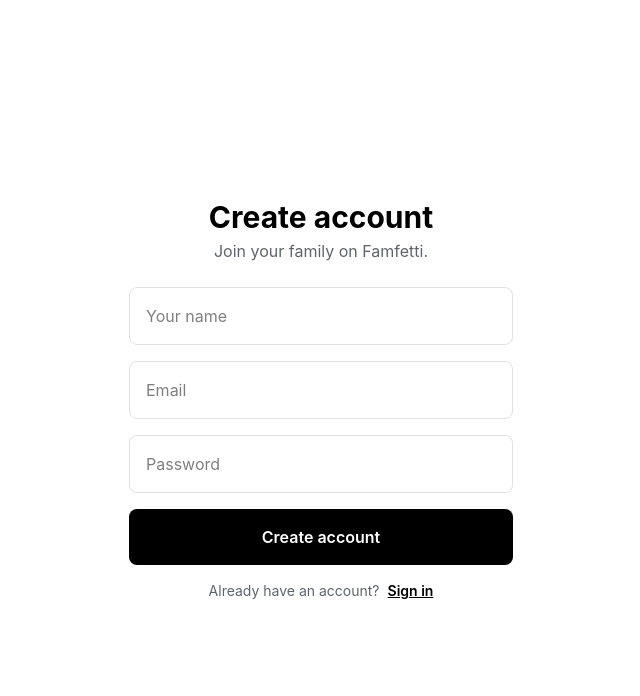
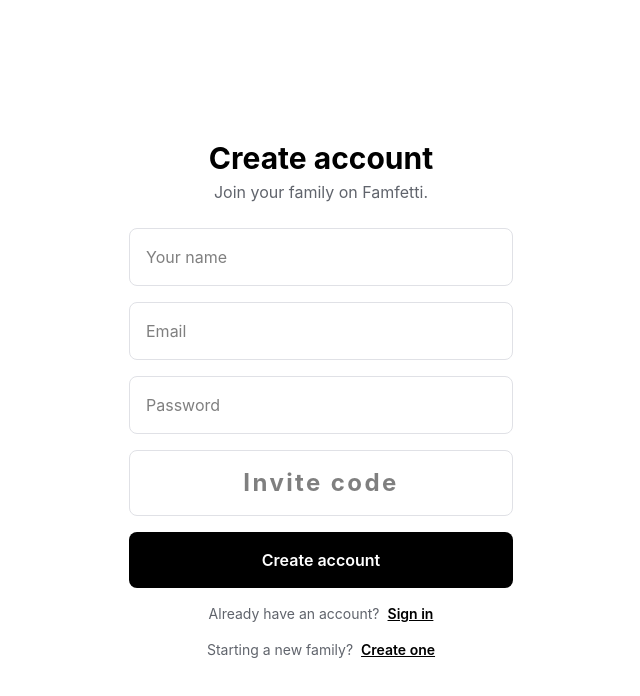
Before and after one commit to NomadCrewLLC/famfetti, a Next.js app: page /sign-up in a window 1280 px wide. Shown: the top 696 px of the page, without its empty margins (319-959 px from the left). Built offline with nearby package versions, Linux system fonts and the light colour scheme; no server answers.

Commit message:
feat(sign-up): require invite code and auto-join family

```diff
--- a/src/app/(auth)/sign-up/page.tsx
+++ b/src/app/(auth)/sign-up/page.tsx
@@ -1,22 +1,45 @@
 'use client';
 
 import Link from 'next/link';
-import { useRouter } from 'next/navigation';
-import { useState } from 'react';
+import { useRouter, useSearchParams } from 'next/navigation';
+import { Suspense, useState } from 'react';
 
+import { joinFamily } from '@/lib/families';
+import {
+  INVITE_PARAM,
+  NEW_FAMILY_PARAM,
+  normalizeInviteCode,
+  savePendingInviteCode,
+} from '@/lib/invite';
 import { supabase } from '@/lib/supabase/client';
 
-export default function SignUpPage() {
+function SignUpForm() {
   const router = useRouter();
+  const searchParams = useSearchParams();
+
+  // Three ways to land here:
+  //   /sign-up?invite=X7K2P9 → code is pre-filled and locked (came from a link)
+  //   /sign-up               → code is required, typed by hand
+  //   /sign-up?new=1         → no code at all, this person is starting a family
+  const linkedCode = searchParams.get(INVITE_PARAM);
+  const isStartingNewFamily = searchParams.get(NEW_FAMILY_PARAM) === '1';
+
   const [name, setName] = useState('');
   const [email, setEmail] = useState('');
   const [password, setPassword] = useState('');
+  const [code, setCode] = useState(linkedCode ? normalizeInviteCode(linkedCode) : '');
   const [submitting, setSubmitting] = useState(false);
 
   const onSubmit = async (e: React.FormEvent) => {
     e.preventDefault();
     if (!name || !email || !password) {
       window.alert('Name, email, and password are all required.');
+      return;
+    }
+
+    const normalizedCode = normalizeInviteCode(code);
+    if (!isStartingNewFamily && !normalizedCode) {
+      window.alert('An invite code is required — ask whoever invited you for their link.');
       return;
     }
 
@@ -27,27 +50,49 @@ export default function SignUpPage() {
       password,
       options: { data: { name } },
     });
-    setSubmitting(false);
 
     if (error) {
+      setSubmitting(false);
       window.alert(error.message);
       return;
     }
 
     if (!data.session) {
-      // Email confirmation is enabled on the project — user has to confirm before they can sign in.
+      // Email confirmation is enabled on the project — user has to confirm
+      // before they can sign in, and join_family needs them authenticated. Park
+      // the code so /welcome can redeem it on their first signed-in load.
+      if (normalizedCode) savePendingInviteCode(normalizedCode);
+      setSubmitting(false);
       window.alert('We sent you a confirmation link to finish creating your account.');
       return;
     }
 
-    router.replace('/');
+    if (isStartingNewFamily) {
+      router.replace('/create-family');
+      return;
+    }
+
+    try {
+      await joinFamily(normalizedCode);
+      router.replace('/');
+    } catch (err) {
+      // The account exists at this point, so don't strand them — /welcome lets
+      // them retry the code or create a family instead.
+      const message = err instanceof Error ? err.message : 'Could not join that family.';
+      window.alert(message);
+      router.replace('/welcome');
+    }
   };
 
   return (
     <main className="flex min-h-screen flex-col items-center justify-center bg-background px-four py-six text-text">
       <div className="w-full max-w-sm">
         <h1 className="text-center text-3xl font-bold">Create account</h1>
-        <p className="mt-one text-center text-text-secondary">Join your family on Famfetti.</p>
+        <p className="mt-one text-center text-text-secondary">
+          {isStartingNewFamily
+            ? 'Set up your account, then name your family.'
+            : 'Join your family on Famfetti.'}
+        </p>
 
         <form onSubmit={onSubmit} className="mt-four flex flex-col gap-three">
           <input
@@ -77,6 +122,21 @@ export default function SignUpPage() {
             className="rounded-two border border-background-selected px-three py-three text-base"
           />
 
+          {!isStartingNewFamily && (
+            <input
+              type="text"
+              placeholder="Invite code"
+              aria-label="Invite code"
+              maxLength={7}
+              value={code}
+              onChange={(e) => setCode(e.target.value.toUpperCase())}
+              // A code that arrived in the link is locked — editing it would
+              // only ever break a working invite.
+              disabled={submitting || Boolean(linkedCode)}
+              className="rounded-two border border-background-selected px-three py-three text-center text-2xl font-bold tracking-widest disabled:opacity-60"
+            />
+          )}
+
           <button
             type="submit"
             disabled={submitting}
@@ -91,8 +151,36 @@ export default function SignUpPage() {
               Sign in
             </Link>
           </div>
+
+          {!isStartingNewFamily && (
+            <div className="flex items-center justify-center gap-two text-sm text-text-secondary">
+              <span>Starting a new family?</span>
+              <Link
+                href={`/sign-up?${NEW_FAMILY_PARAM}=1`}
+                replace
+                className="font-semibold text-text underline"
+              >
+                Create one
+              </Link>
+            </div>
+          )}
         </form>
       </div>
     </main>
   );
 }
+
+export default function SignUpPage() {
+  // useSearchParams needs a Suspense boundary or the production build fails.
+  return (
+    <Suspense
+      fallback={
+        <main className="flex min-h-screen items-center justify-center bg-background text-text">
+          <p className="text-text-secondary">Loading…</p>
+        </main>
+      }
+    >
+      <SignUpForm />
+    </Suspense>
+  );
+}
--- a/src/app/(onboarding)/welcome/page.tsx
+++ b/src/app/(onboarding)/welcome/page.tsx
@@ -1,6 +1,55 @@
+'use client';
+
 import Link from 'next/link';
+import { useRouter } from 'next/navigation';
+import { useEffect, useState } from 'react';
+
+import { joinFamily } from '@/lib/families';
+import { clearPendingInviteCode, readPendingInviteCode } from '@/lib/invite';
 
 export default function WelcomePage() {
+  const router = useRouter();
+  const [joining, setJoining] = useState(false);
+
+  // Someone who signed up through an invite link on a project with email
+  // confirmation on couldn't join then — there was no session yet. Their code
+  // was parked in localStorage, and this is the first screen they hit once
+  // they're signed in with no family, so redeem it here.
+  useEffect(() => {
+    const pendingCode = readPendingInviteCode();
+    if (!pendingCode) return;
+
+    let cancelled = false;
+    setJoining(true);
+
+    (async () => {
+      try {
+        await joinFamily(pendingCode);
+        clearPendingInviteCode();
+        if (!cancelled) router.replace('/');
+      } catch (err) {
+        // Drop the bad code so we don't retry it forever, and let them fall
+        // through to the buttons below.
+        clearPendingInviteCode();
+        if (cancelled) return;
+        window.alert(err instanceof Error ? err.message : 'Could not join that family.');
+        setJoining(false);
+      }
+    })();
+
+    return () => {
+      cancelled = true;
+    };
+  }, [router]);
+
+  if (joining) {
+    return (
+      <main className="flex min-h-screen items-center justify-center bg-background text-text">
+        <p className="text-text-secondary">Joining your family…</p>
+      </main>
+    );
+  }
+
   return (
     <main className="flex min-h-screen flex-col justify-between bg-background px-four pb-six pt-six text-text">
       <div className="mt-six flex flex-col gap-three text-center">
```
